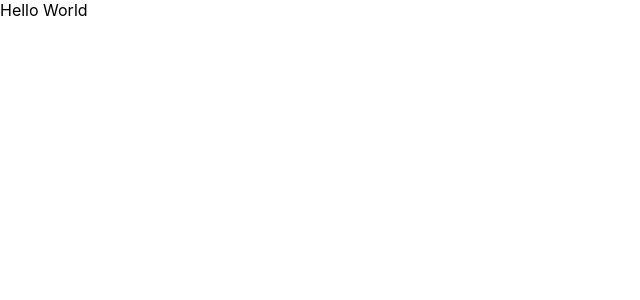
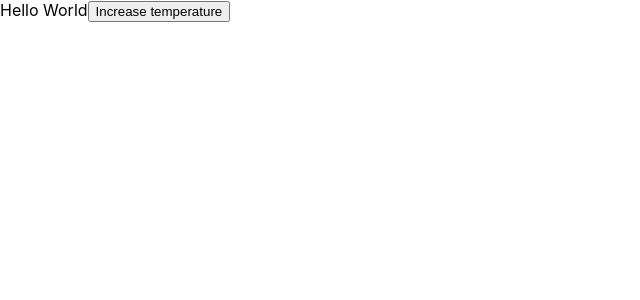
Before and after one commit to TuanNguyen1010/React_tdd, a React app: page / in a window 1280 px wide. Shown: the top 300 px of the page, without its empty margins (0-640 px from the left). Built offline with nearby package versions, Linux system fonts and the light colour scheme.

Commit message:
Add: Button render on page

```diff
--- a/src/App.js
+++ b/src/App.js
@@ -7,6 +7,9 @@ class App extends Component {
       <div data-test='App'>
         Hello World
 
+        <button data-type='button'>
+        Increase temperature
+        </button>
       </div>
     );
   }
```
Also changed, not shown: 1 other file (tests, documents, lock files or other folders).
